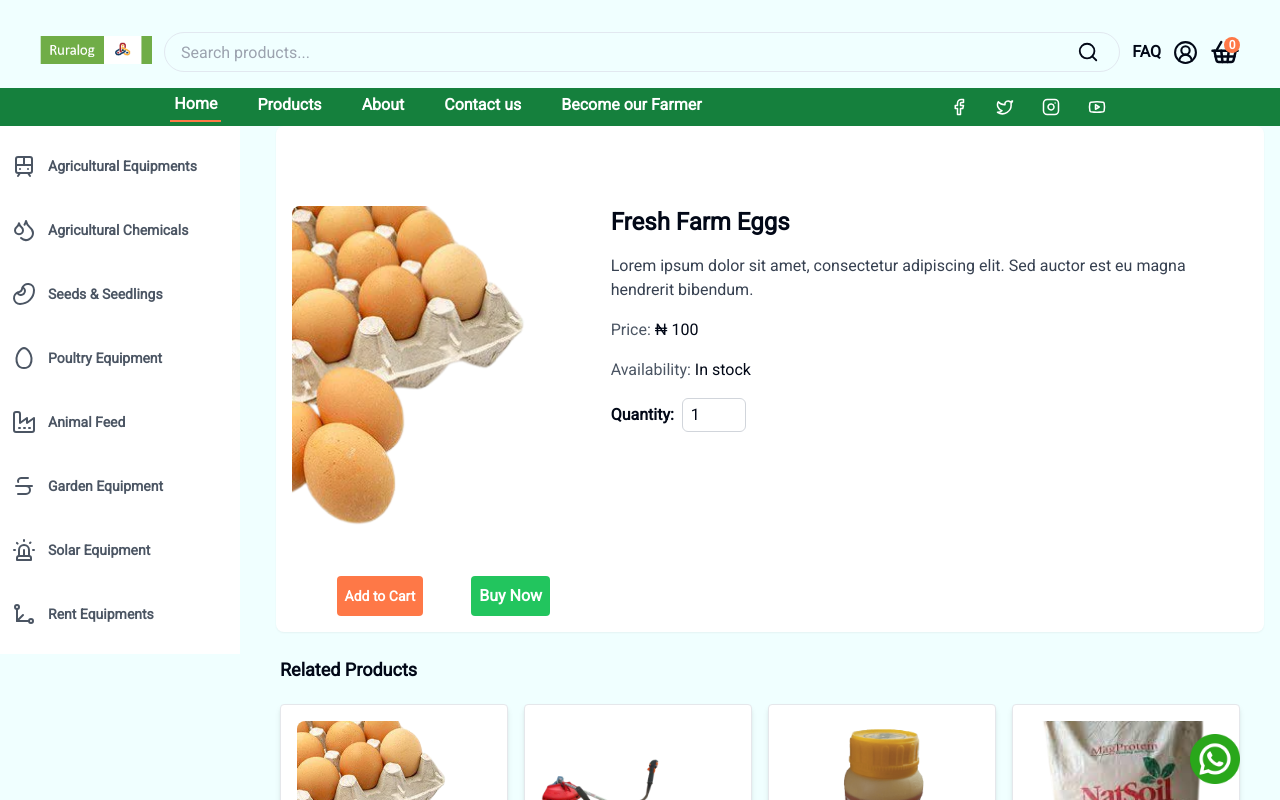
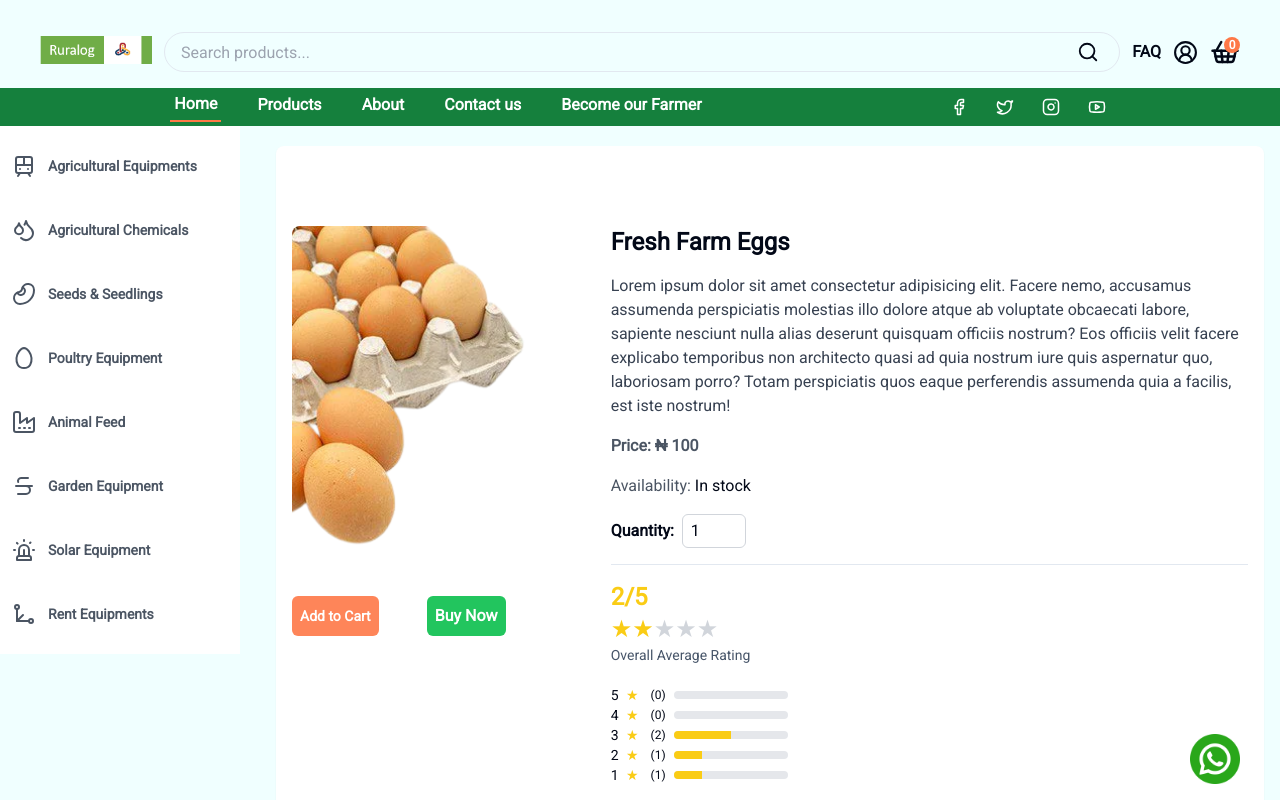
Before and after one commit to chukwudinweze/rural-log, a Next.js app: page /products/1 in a window 1280 px wide. Built offline with nearby package versions, Linux system fonts and the light colour scheme.

Commit message:
Created customer rating ui

```diff
--- a/app/globals.css
+++ b/app/globals.css
@@ -80,4 +80,5 @@ html {
   overflow-x: hidden;
   height: 100%;
   background-color: azure;
+  box-sizing: border-box;
 }
--- /dev/null
+++ b/app/products/[productId]/(components)/overallRating.tsx
@@ -0,0 +1,71 @@
+import { userRatings } from "./productReviewList";
+
+const OverallRating = () => {
+  // Calculate the overall average rating
+  const totalRatings = userRatings.length;
+  const totalRatingSum = userRatings.reduce(
+    (sum, userRating) => sum + userRating.rating,
+    0
+  );
+  const overallAverageRating =
+    totalRatings > 0 ? totalRatingSum / totalRatings : 0;
+
+  // Calculate the number of yellow stars for the overall average rating
+  const yellowStars = Math.floor(overallAverageRating);
+  const grayStars = 5 - yellowStars;
+
+  // Calculate the average ratings for each star category
+  const averageRatings = [0, 0, 0, 0, 0, 0]; // Index 0 is unused for easier indexing
+  userRatings.forEach((userRating) => {
+    averageRatings[userRating.rating]++;
+  });
+
+  return (
+    <div className="bg-white border-t border-slate-200">
+      <div className="mb-1 text-sm  rounded p-4 pl-0 ">
+        <div className="text-2xl font-extrabold text-yellow-400">
+          {yellowStars}/{5}
+        </div>
+        <div className="text-2xl ">
+          {[...Array(yellowStars)].map((_, index) => (
+            <span className="text-yellow-400" key={index}>
+              &#9733;
+            </span>
+          ))}
+          {[...Array(grayStars)].map((_, index) => (
+            <span className="text-gray-300" key={index}>
+              &#9733;
+            </span>
+          ))}
+        </div>
+        <div className="text-slate-600"> Overall Average Rating</div>
+      </div>
+      <div className="mb-4">
+        {[5, 4, 3, 2, 1].map((stars) => (
+          <div key={stars} className="text-sm flex items-center">
+            <div className="mr-3">
+              {stars}{" "}
+              <span className="text-yellow-400 inline-block ml-1">&#9733;</span>
+            </div>
+            <div className="flex items-center w-[50%] md:w-[18%]">
+              <div className="text-xs">({averageRatings[stars]})</div>
+
+              <div className="flex-1 ml-2 items-center min-w-full max-h-2">
+                <div className="flex h-2 mb-4 overflow-hidden text-xs bg-gray-200 rounded">
+                  <div
+                    style={{
+                      width: `${(averageRatings[stars] / totalRatings) * 100}%`,
+                    }}
+                    className={`shadow-none flex flex-col text-center whitespace-nowrap text-white justify-center bg-yellow-400`}
+                  ></div>
+                </div>
+              </div>
+            </div>
+          </div>
+        ))}
+      </div>
+    </div>
+  );
+};
+
+export default OverallRating;
--- /dev/null
+++ b/app/products/[productId]/(components)/productReviewList.tsx
@@ -0,0 +1,29 @@
+import ReviewItem from "./reviewItem";
+
+export interface UserRating {
+  id: number;
+  rating: number;
+  comment: string;
+  user: string;
+}
+
+export const userRatings: UserRating[] = [
+  { id: 1, rating: 1, comment: "Great product!", user: "chukwudi" },
+  { id: 2, rating: 2, comment: "I love it!", user: "Bright" },
+  { id: 3, rating: 3, comment: "It's okay.", user: "Femi" },
+  { id: 3, rating: 3, comment: "so far so good", user: "Chris" },
+];
+const ReviewList: React.FC = () => {
+  return (
+    <div className="bg-white p-4 rounded shadow-sm">
+      <h1 className=" font-semibold">Verified Customer Feedback</h1>
+      <ul className="divide-y divide-slate-200">
+        {userRatings.map((userRating) => (
+          <ReviewItem key={userRating.id} userRating={userRating} />
+        ))}
+      </ul>
+    </div>
+  );
+};
+
+export default ReviewList;
--- /dev/null
+++ b/app/products/[productId]/(components)/rating.tsx
@@ -0,0 +1,112 @@
+import { Button } from "@/components/ui/button";
+import { cn } from "@/lib/utils";
+import axios from "axios";
+import { Loader2 } from "lucide-react";
+import { useState } from "react";
+import { FieldValues, SubmitHandler, useForm } from "react-hook-form";
+import toast from "react-hot-toast";
+
+interface RatingProps {
+  productId: string;
+}
+
+const Rating: React.FC<RatingProps> = ({ productId }) => {
+  const [rating, setRating] = useState<number>(1);
+  const [isLoading, setIsLoading] = useState(false);
+
+  const {
+    handleSubmit,
+    formState: { errors },
+    register,
+    reset,
+  } = useForm<FieldValues>({
+    defaultValues: {
+      name: "",
+      comment: "",
+      rating,
+      productId,
+    },
+  });
+
+  const handleRatingClick = (newRating: number) => {
+    setRating(newRating);
+    reset({ ...register, rating: newRating });
+  };
+
+  const onSubmit: SubmitHandler<FieldValues> = async (data) => {
+    setIsLoading(true);
+
+    console.log(data);
+
+    axios
+      .put(
+        "https://1189-154-120-112-139.ngrok-free.app/api/v1/agents/create",
+        data
+      )
+      .then(() => {
+        toast.success("Successful, thanks for the feedback");
+        reset();
+      })
+      .catch(() => toast.error("Something went wrong"))
+      .finally(() => {
+        setIsLoading(false);
+      });
+  };
+
+  return (
+    <div className="container mx-auto mt-8 p-3 pb-8 rounded bg-white shadow-sm">
+      <h1 className="text-md font-semibold">Customer Rating</h1>
+      <p className="text-green-700 mb-3 text-xs italic">
+        Your feedback helps us serve you better
+      </p>
+
+      <form
+        onSubmit={handleSubmit(onSubmit)}
+        className="w-full md:w-[80%] lg:w-[50%] p-2 border rounded pb-5"
+      >
+        <div className="flex items-center space-x-1 mb-2">
+          {[1, 2, 3, 4, 5].map((star) => (
+            <span
+              key={star}
+              className={cn(
+                "cursor-pointer text-xl font-bold",
+                star <= rating ? "text-yellow-400" : "text-gray-300"
+              )}
+              onClick={() => handleRatingClick(star)}
+            >
+              &#9733;
+            </span>
+          ))}
+        </div>
+        <textarea
+          id="comment"
+          {...register("comment")}
+          {...errors}
+          required
+          disabled={isLoading}
+          className="w-full border border-slate-200 px-2 pt-2 rounded focus:outline-none focus:border-2 focus:border-green-700 bg-transparent"
+          placeholder="Leave a comment..."
+        ></textarea>
+        <input
+          id="name"
+          {...register("name")}
+          {...errors}
+          required
+          disabled={isLoading}
+          placeholder="Enter Your Name"
+          className="w-full border border-slate-200 p-2 rounded focus:outline-none focus:border-2 focus:border-green-700 bg-transparent"
+        />
+
+        <Button
+          type="submit"
+          className="w-full py-3 bg-green-700 text-white hover:bg-green-800  mt-5"
+        >
+          {isLoading && <Loader2 className="mr-2 h-4 w-4 animate-spin" />}
+          Submit
+        </Button>
+      </form>
+    </div>
+  );
+};
+
+export default Rating;
--- /dev/null
+++ b/app/products/[productId]/(components)/reviewItem.tsx
@@ -0,0 +1,23 @@
+import useRenderStars from "@/hooks/useRenderStars";
+import { UserRating } from "./productReviewList";
+import dateFormat, { masks } from "dateformat";
+
+const ReviewItem: React.FC<{ userRating: UserRating }> = ({ userRating }) => {
+  const stars = useRenderStars(userRating.rating);
+
+  const date = new Date();
+  let formattedDate = dateFormat(date, "dd-mm-yyyy");
+
+  return (
+    <li className="mb-1 p-1">
+      <div className="text-lg mb-1">{stars}</div>
+      <div className="text-gray-500 mb-1">{userRating.comment}</div>
+      <div className="text-gray-500 text-sm">
+        {formattedDate}{" "}
+        <span className="italic text-xs">by {userRating.user}</span>
+      </div>
+    </li>
+  );
+};
+
+export default ReviewItem;
--- a/app/products/[productId]/page.tsx
+++ b/app/products/[productId]/page.tsx
@@ -6,8 +6,11 @@ import { useAppDispatch } from "@/store/hooks";
 import { getProductCheckout } from "@/store/productCheckout";
 import Image from "next/image";
 import { useRouter } from "next/navigation";
-import { useCallback, useMemo, useState } from "react";
+import { useCallback, useState } from "react";
 import toast from "react-hot-toast";
+import Rating from "./(components)/rating";
+import ReviewList from "./(components)/productReviewList";
+import OverallRating from "./(components)/overallRating";
 
 interface Iparams {
   productId: string;
@@ -59,8 +62,8 @@ const ProductId = ({ params }: { params: Iparams }) => {
   const { name, image, price } = productItem;
 
   return (
-    <>
-      <div className="bg-white rounded-lg shadow-sm p-4 ml-5 flex flex-col lg:flex-row pt-20">
+    <div className="mb-5">
+      <div className="bg-white rounded-lg shadow-sm p-4 mt-5 ml-0 md:ml-5 flex flex-col lg:flex-row pt-20">
         {/* Product Image */}
         <div className="lg:w-1/3 lg:pr-4 mb-4 lg:mb-0">
           <Image
@@ -71,15 +74,15 @@ const ProductId = ({ params }: { params: Iparams }) => {
             objectFit="cover"
             className="rounded-lg"
           />
-          <div className="mt-4 flex justify-center gap-10">
+          <div className="mt-4 flex mb:justify-center gap-10">
             <button
-              className="bg-redBrand text-white text-sm font-semibold py-2 px-2 rounded mr-2"
+              className="bg-redBrand/90 hover:bg-redBrand text-white text-sm font-semibold py-2 px-2 rounded-md mb:rounded mr-2"
               onClick={handleAddToCart}
             >
               Add to Cart
             </button>
             <button
-              className="bg-green-500 hover:bg-green-600 text-white font-semibold py-2 px-2 rounded"
+              className="bg-green-500 hover:bg-green-600 text-white font-semibold py-2 px-2 rounded-md mb:rounded"
               onClick={handleCheckout}
             >
               Buy Now
@@ -91,11 +94,16 @@ const ProductId = ({ params }: { params: Iparams }) => {
         <div className="lg:w-2/3">
           <h1 className="text-2xl font-semibold mb-4">{name}</h1>
           <p className="text-gray-700 mb-4">
-            Lorem ipsum dolor sit amet, consectetur adipiscing elit. Sed auctor
-            est eu magna hendrerit bibendum.
+            Lorem ipsum dolor sit amet consectetur adipisicing elit. Facere
+            nemo, accusamus assumenda perspiciatis molestias illo dolore atque
+            ab voluptate obcaecati labore, sapiente nesciunt nulla alias
+            deserunt quisquam officiis nostrum? Eos officiis velit facere
+            explicabo temporibus non architecto quasi ad quia nostrum iure quis
+            aspernatur quo, laboriosam porro? Totam perspiciatis quos eaque
+            perferendis assumenda quia a facilis, est iste nostrum!
           </p>
-          <div className="mb-4">
-            <span className="text-gray-600">Price:</span> ₦ {price}
+          <div className="mb-4 text-gray-600 font-bold">
+            <span>Price:</span> ₦ {price.toLocaleString()}
           </div>
           <div className="mb-4">
             <span className="text-gray-600">Availability:</span> In stock
@@ -113,10 +121,15 @@ const ProductId = ({ params }: { params: Iparams }) => {
               onChange={(e) => setProductAmt(parseInt(e.target.value, 10))}
             />
           </div>
+          <OverallRating />
         </div>
       </div>
+      <div className="ml-0 md:ml-5 mt-3">
+        <ReviewList />
+        <Rating productId={params.productId} />
+      </div>
       <ProductLists heading="Related Products" />
-    </>
+    </div>
   );
 };
 
--- a/components/productList/ProductItem.tsx
+++ b/components/productList/ProductItem.tsx
@@ -2,7 +2,6 @@
 
 import Image from "next/image";
 import Link from "next/link";
-import { useRouter } from "next/navigation";
 
 interface ProductItemProps {
   id: number;
--- /dev/null
+++ b/hooks/useRenderStars.tsx
@@ -0,0 +1,25 @@
+// Create a new file for your custom hook, e.g., useRenderStars.tsx
+
+import React from "react";
+
+const useRenderStars = (rating: number) => {
+  const stars = [];
+  for (let i = 1; i <= 5; i++) {
+    if (i <= rating) {
+      stars.push(
+        <span key={i} className="text-yellow-400">
+          &#9733;
+        </span>
+      );
+    } else {
+      stars.push(
+        <span key={i} className="text-gray-300">
+          &#9733;
+        </span>
+      );
+    }
+  }
+  return stars;
+};
+
+export default useRenderStars;
--- a/package.json
+++ b/package.json
@@ -21,6 +21,7 @@
     "axios": "^1.5.0",
     "class-variance-authority": "^0.7.0",
     "clsx": "^2.0.0",
+    "dateformat": "^5.0.3",
     "eslint": "8.49.0",
     "eslint-config-next": "13.4.19",
     "lucide-react": "^0.276.0",
@@ -37,5 +38,8 @@
     "tailwindcss-animate": "^1.0.7",
     "typescript": "5.2.2",
     "yup": "^1.2.0"
+  },
+  "devDependencies": {
+    "@types/dateformat": "^5.0.0"
   }
 }
```
Also changed, not shown: app/checkout/page.tsx (+7 -1 lines), app/register-agent/page.tsx (+5 -5 lines), 1 other file (tests, documents, lock files or other folders).
